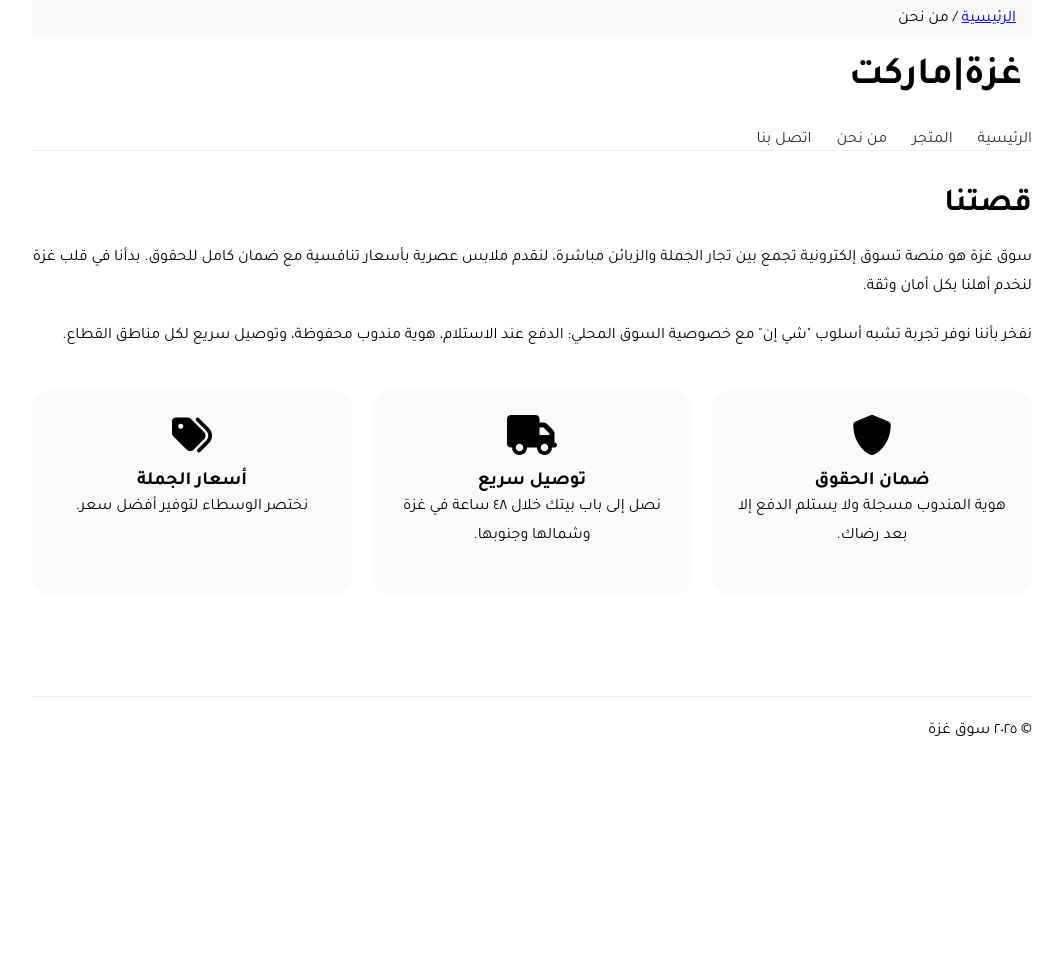
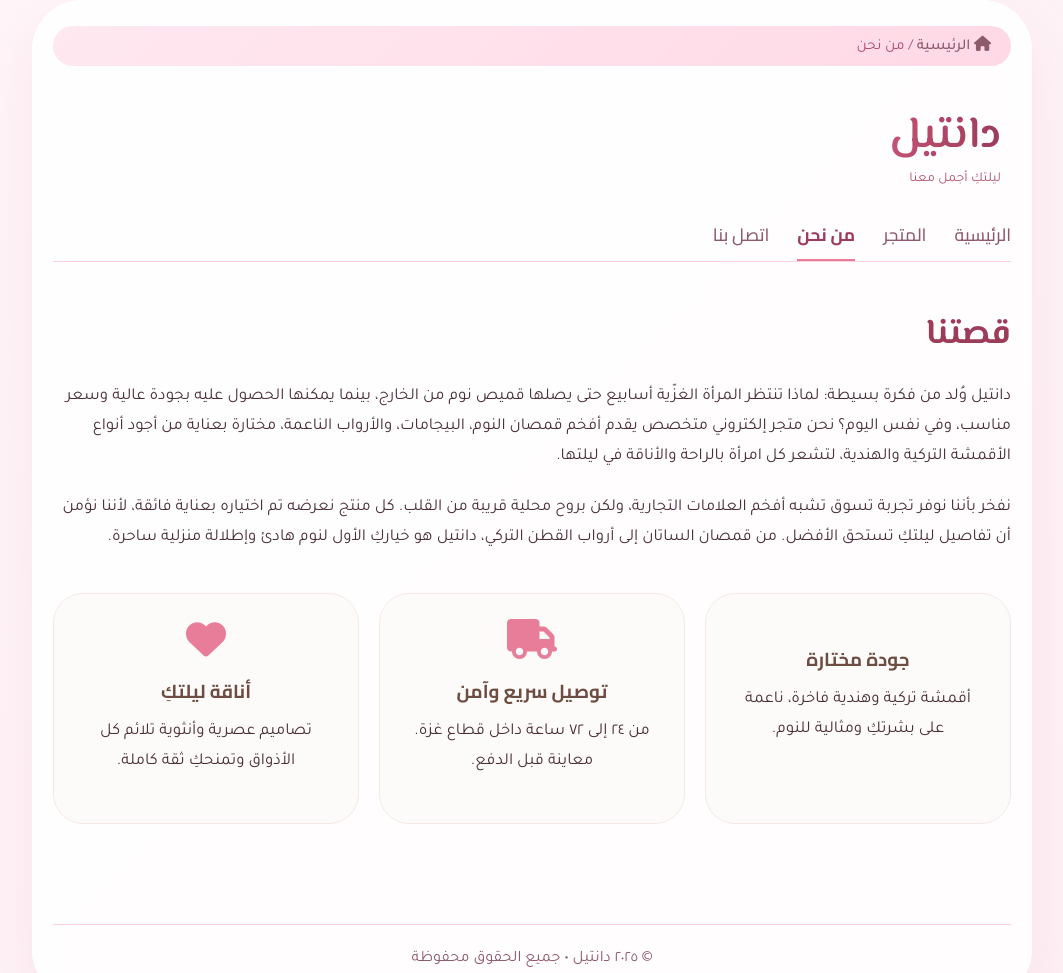
Before and after one commit to areejelamya-glitch/dantail.github.io, a plain HTML site: page us.html in a window 1280 px wide. Shown: the top 973 px of the page, without its empty margins (108-1171 px from the left). Before the commit the page ends 800 px from the top, so only its background shows below. Drawn offline with Linux system fonts and the light colour scheme.

Commit message:
Update us.html

```diff
--- a/us.html
+++ b/us.html
@@ -3,44 +3,198 @@
 <head>
     <meta charset="UTF-8">
     <meta name="viewport" content="width=device-width, initial-scale=1.0">
-    <title>من نحن • سوق غزة</title>
-    <link href="https://fonts.googleapis.com/css2?family=Tajawal:wght@400;500;700&display=swap" rel="stylesheet">
+    <title>من نحن • دانتيل</title>
+    <link rel="icon" type="image/png" href="images/dantail_icon_512x512.png">
+    <link href="https://fonts.googleapis.com/css2?family=El+Messiri:wght@400;500;600;700&family=Cairo:wght@400;500;600;700&family=Tajawal:wght@400;500;700&display=swap" rel="stylesheet">
     <link rel="stylesheet" href="https://cdnjs.cloudflare.com/ajax/libs/font-awesome/6.0.0-beta3/css/all.min.css">
     <style>
-        * { margin:0; padding:0; box-sizing:border-box; }
-        body { font-family:'Tajawal',sans-serif; background:#fff; padding:0 12px 20px; }
-        .container { max-width:1000px; margin:0 auto; }
-        .top-promo { background:#f9f9f9; padding:10px 16px; display:flex; justify-content:space-between; }
-        .header-main { display:flex; align-items:center; justify-content:space-between; padding:15px 10px; }
-        .logo h1 { font-size:2.4rem; }
-        .nav-menu { margin:15px 0; border-bottom:1px solid #f0f0f0; }
-        .nav-menu ul { display:flex; list-style:none; gap:25px; }
-        .nav-menu li a { text-decoration:none; color:#333; }
-        .content { padding:20px 0; }
-        .content h2 { font-size:2rem; margin-bottom:20px; }
-        .content p { margin-bottom:20px; line-height:1.8; }
-        .feature-box { display:flex; gap:20px; margin:40px 0; flex-wrap:wrap; }
-        .feature { flex:1; min-width:200px; background:#fafafa; padding:25px; border-radius:20px; text-align:center; }
-        .feature i { font-size:2.5rem; margin-bottom:15px; }
-        .footer { margin-top:40px; border-top:1px solid #eee; padding-top:25px; }
+        * { margin: 0; padding: 0; box-sizing: border-box; }
+        body {
+            font-family: 'Tajawal', sans-serif;
+            background: linear-gradient(135deg, #fff5f9 0%, #fdf0f5 100%);
+            color: #4a2e38;
+            padding: 0 12px 20px;
+            min-height: 100vh;
+        }
+        .container {
+            max-width: 1000px;
+            margin: 0 auto;
+            background: rgba(255, 255, 255, 0.85);
+            backdrop-filter: blur(15px);
+            -webkit-backdrop-filter: blur(15px);
+            border-radius: 50px;
+            box-shadow: 0 25px 60px rgba(220, 150, 170, 0.15);
+            padding: 25px 20px 30px;
+            border: 1px solid rgba(255, 255, 255, 0.6);
+        }
+        .top-promo {
+            background: linear-gradient(135deg, #ffe8f0, #ffd9e5);
+            color: #ad4b6e;
+            padding: 10px 20px;
+            border-radius: 30px;
+            margin-bottom: 20px;
+            font-size: 0.95rem;
+        }
+        .top-promo a {
+            color: #8d5a6b;
+            text-decoration: none;
+            font-weight: 500;
+        }
+        .header-main {
+            display: flex;
+            align-items: center;
+            justify-content: space-between;
+            padding: 15px 10px;
+        }
+        .logo h1 {
+            font-family: 'El Messiri', serif;
+            font-size: 2.8rem;
+            font-weight: 600;
+            background: linear-gradient(to right, #c45173, #9c3b5a);
+            -webkit-background-clip: text;
+            -webkit-text-fill-color: transparent;
+            background-clip: text;
+            letter-spacing: -0.5px;
+        }
+        .logo span {
+            color: #c45173;
+            font-size: 1rem;
+            margin-right: 5px;
+            font-family: 'Cairo', sans-serif;
+        }
+        .nav-menu {
+            margin: 15px 0 25px;
+            border-bottom: 1px solid #ffcfde;
+            padding-bottom: 10px;
+            overflow-x: auto;
+            white-space: nowrap;
+        }
+        .nav-menu ul {
+            display: flex;
+            list-style: none;
+            gap: 28px;
+        }
+        .nav-menu li a {
+            text-decoration: none;
+            color: #8d5a6b;
+            font-weight: 500;
+            font-size: 1.1rem;
+            padding-bottom: 8px;
+            border-bottom: 2px solid transparent;
+            transition: 0.2s;
+            font-family: 'Cairo', sans-serif;
+        }
+        .nav-menu li a:hover,
+        .nav-menu li.active a {
+            border-bottom-color: #e87d9a;
+            color: #9c3b5a;
+            font-weight: 700;
+        }
+        .content {
+            padding: 20px 0;
+        }
+        .content h2 {
+            font-family: 'El Messiri', serif;
+            font-size: 2.2rem;
+            color: #9c3b5a;
+            margin-bottom: 20px;
+        }
+        .content p {
+            margin-bottom: 20px;
+            line-height: 1.8;
+            font-size: 1.05rem;
+        }
+        .feature-box {
+            display: flex;
+            gap: 20px;
+            margin: 40px 0;
+            flex-wrap: wrap;
+        }
+        .feature {
+            flex: 1;
+            min-width: 200px;
+            background: #fdfbf9;
+            padding: 25px;
+            border-radius: 30px;
+            text-align: center;
+            border: 1px solid #f5e8e4;
+            transition: all 0.3s;
+        }
+        .feature:hover {
+            transform: translateY(-5px);
+            box-shadow: 0 15px 30px rgba(200, 120, 150, 0.15);
+        }
+        .feature i {
+            font-size: 2.5rem;
+            color: #e87d9a;
+            margin-bottom: 15px;
+        }
+        .feature h3 {
+            color: #6d4c41;
+            margin-bottom: 8px;
+            font-family: 'Cairo', sans-serif;
+        }
+        .footer {
+            margin-top: 40px;
+            border-top: 1px solid #ffcfde;
+            padding-top: 25px;
+            text-align: center;
+            color: #8d5a6b;
+        }
     </style>
 </head>
 <body>
 <div class="container">
-    <div class="top-promo"><div><a href="index.html">الرئيسية</a> / من نحن</div></div>
-    <div class="header-main"><div class="logo"><h1>غزة<span>|</span>ماركت</h1></div></div>
-    <div class="nav-menu"><ul><li><a href="index.html">الرئيسية</a></li><li><a href="shop.html">المتجر</a></li><li class="active"><a href="about.html">من نحن</a></li><li><a href="contact.html">اتصل بنا</a></li></ul></div>
+    <div class="top-promo">
+        <a href="index.html"><i class="fas fa-home"></i> الرئيسية</a> / من نحن
+    </div>
+    <div class="header-main">
+        <div class="logo">
+            <h1>دانتيل</h1>
+            <div style="font-size:0.85rem; color:#b2536e;">ليلتكِ أجمل معنا</div>
+        </div>
+    </div>
+    <div class="nav-menu">
+        <ul>
+            <li><a href="index.html">الرئيسية</a></li>
+            <li><a href="shop.html">المتجر</a></li>
+            <li class="active"><a href="us.html">من نحن</a></li>
+            <li><a href="#">اتصل بنا</a></li>
+        </ul>
+    </div>
     <div class="content">
         <h2>قصتنا</h2>
-        <p>سوق غزة هو منصة تسوق إلكترونية تجمع بين تجار الجملة والزبائن مباشرة، لنقدم ملابس عصرية بأسعار تنافسية مع ضمان كامل للحقوق. بدأنا في قلب غزة لنخدم أهلنا بكل أمان وثقة.</p>
-        <p>نفخر بأننا نوفر تجربة تشبه أسلوب "شي إن" مع خصوصية السوق المحلي: الدفع عند الاستلام، هوية مندوب محفوظة، وتوصيل سريع لكل مناطق القطاع.</p>
+        <p>
+            دانتيل وُلد من فكرة بسيطة: لماذا تنتظر المرأة الغزّية أسابيع حتى يصلها قميص نوم من الخارج، بينما يمكنها الحصول عليه بجودة عالية وسعر مناسب، وفي نفس اليوم؟
+            نحن متجر إلكتروني متخصص يقدم أفخم قمصان النوم، البيجامات، والأرواب الناعمة، مختارة بعناية من أجود أنواع الأقمشة التركية والهندية،
+            لتشعر كل امرأة بالراحة والأناقة في ليلتها.
+        </p>
+        <p>
+            نفخر بأننا نوفر تجربة تسوق تشبه أفخم العلامات التجارية، ولكن بروح محلية قريبة من القلب.
+            كل منتج نعرضه تم اختياره بعناية فائقة، لأننا نؤمن أن تفاصيل ليلتكِ تستحق الأفضل.
+            من قمصان الساتان إلى أرواب القطن التركي، دانتيل هو خياركِ الأول لنوم هادئ وإطلالة منزلية ساحرة.
+        </p>
         <div class="feature-box">
-            <div class="feature"><i class="fas fa-shield-alt"></i><h3>ضمان الحقوق</h3><p>هوية المندوب مسجلة ولا يستلم الدفع إلا بعد رضاك.</p></div>
-            <div class="feature"><i class="fas fa-truck"></i><h3>توصيل سريع</h3><p>نصل إلى باب بيتك خلال ٤٨ ساعة في غزة وشمالها وجنوبها.</p></div>
-            <div class="feature"><i class="fas fa-tags"></i><h3>أسعار الجملة</h3><p>نختصر الوسطاء لتوفير أفضل سعر.</p></div>
+            <div class="feature">
+                <i class="fas fa-stars"></i>
+                <h3>جودة مختارة</h3>
+                <p>أقمشة تركية وهندية فاخرة، ناعمة على بشرتكِ ومثالية للنوم.</p>
+            </div>
+            <div class="feature">
+                <i class="fas fa-truck"></i>
+                <h3>توصيل سريع وآمن</h3>
+                <p>من ٢٤ إلى ٧٢ ساعة داخل قطاع غزة. معاينة قبل الدفع.</p>
+            </div>
+            <div class="feature">
+                <i class="fas fa-heart"></i>
+                <h3>أناقة ليلتكِ</h3>
+                <p>تصاميم عصرية وأنثوية تلائم كل الأذواق وتمنحكِ ثقة كاملة.</p>
+            </div>
         </div>
     </div>
-    <div class="footer"><div>© ٢٠٢٥ سوق غزة</div></div>
+    <div class="footer">
+        <p>© ٢٠٢٥ دانتيل • جميع الحقوق محفوظة</p>
+    </div>
 </div>
 </body>
 </html>
```
